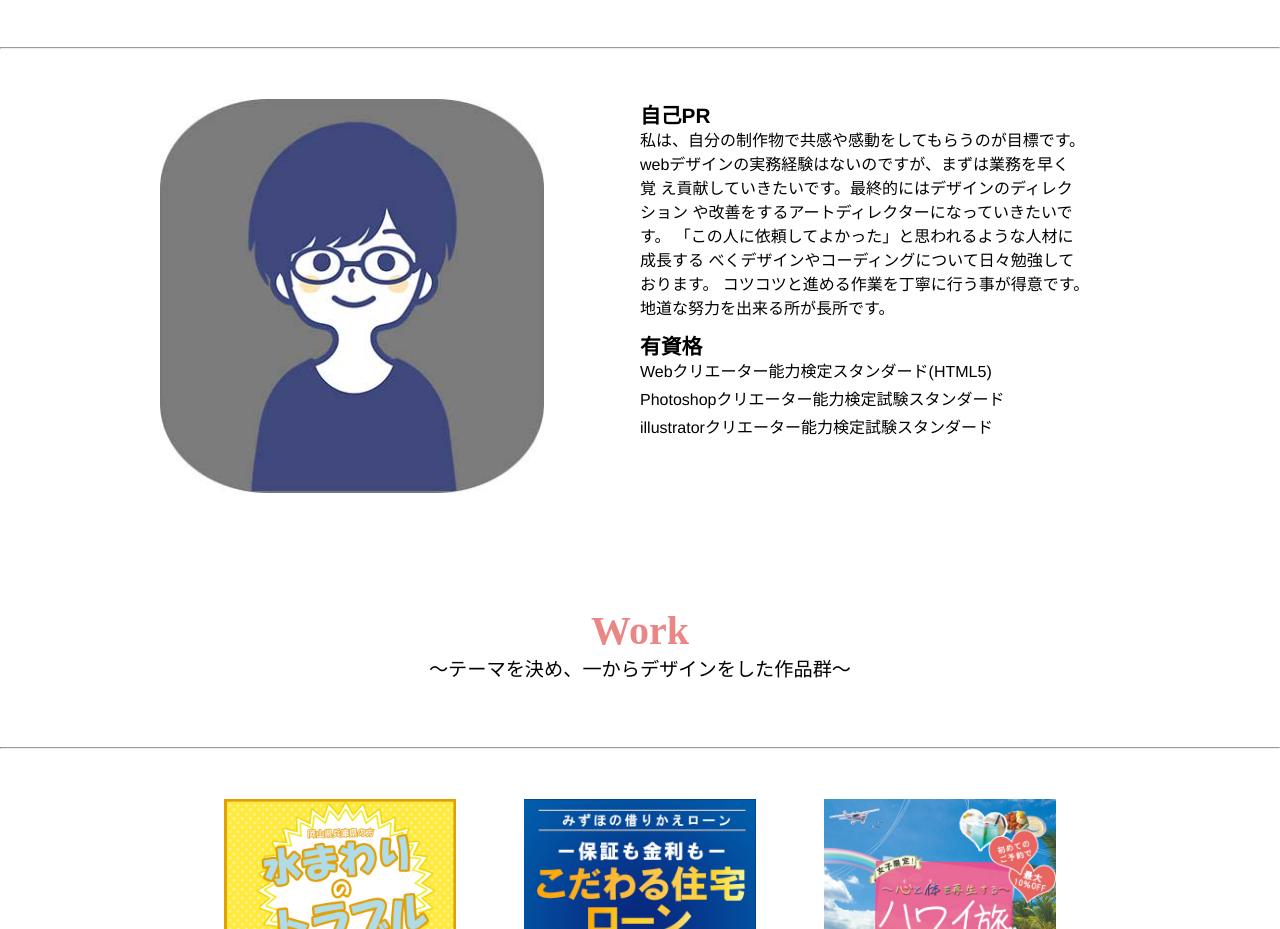
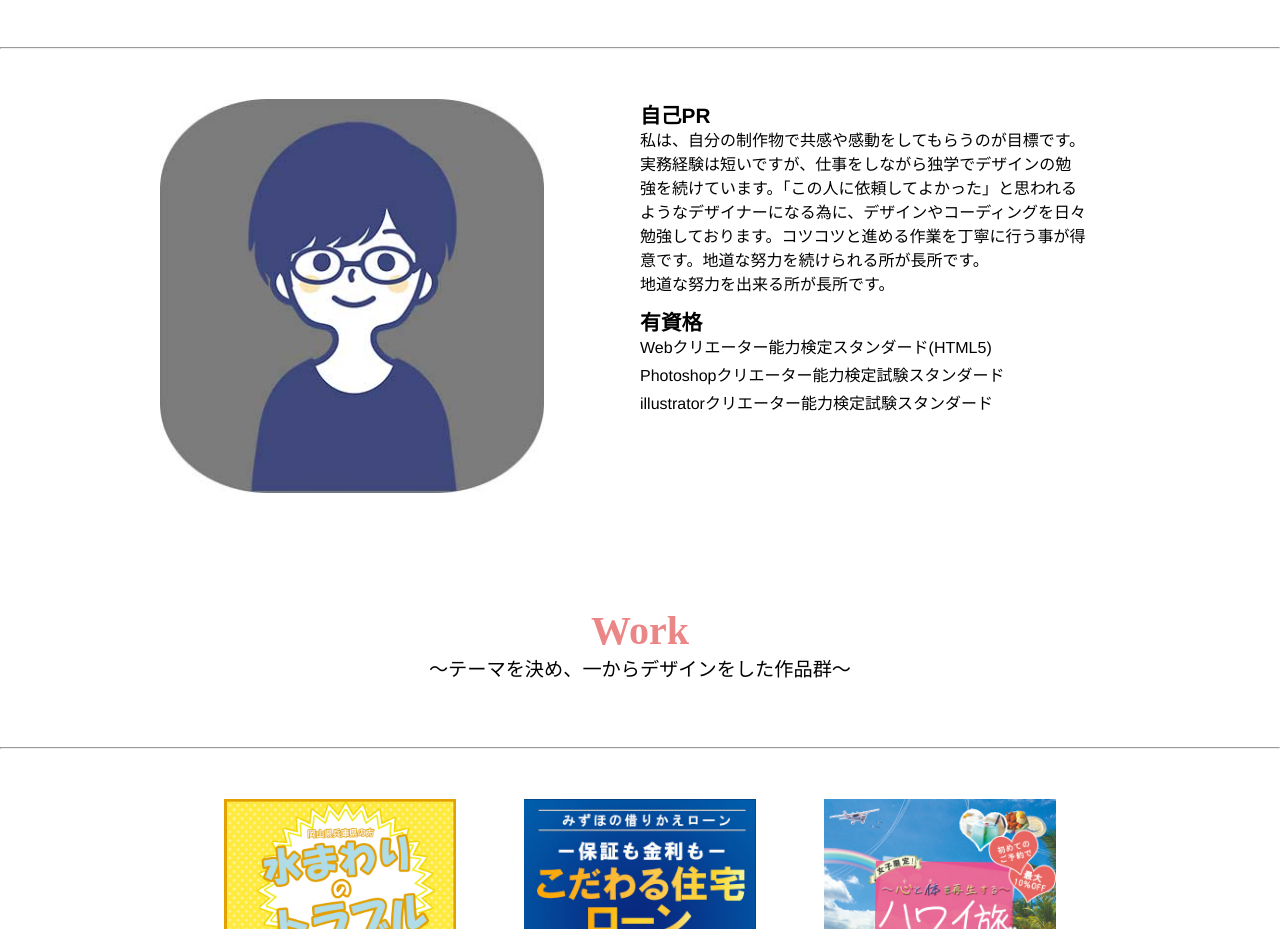
Before and after one commit to masamasasann/portfolio2022, a plain HTML site: page index.html in a window 1280 px wide. Shown: the part 1000-1929 px from the top of the page. Drawn offline with nearby package versions, Linux system fonts and the light colour scheme.

Commit message:
文字修正

```diff
--- a/index.html
+++ b/index.html
@@ -32,12 +32,11 @@
         <div class="PR1-big">
           <span class="PR_title">自己PR</span><br>
           <span class="PR_sentence">私は、自分の制作物で共感や感動をしてもらうのが目標です。<br>
-            webデザインの実務経験はないのですが、まずは業務を早く<br>
-          覚 え貢献していきたいです。最終的にはデザインのディレク<br>
-          ション や改善をするアートディレクターになっていきたいで<br>
-          す。 「この人に依頼してよかった」と思われるような人材に<br>
-          成長する べくデザインやコーディングについて日々勉強して<br>
-          おります。 コツコツと進める作業を丁寧に行う事が得意です。<br>
+            実務経験は短いですが、仕事をしながら独学でデザインの勉<br>
+            強を続けています。「この人に依頼してよかった」と思われる<br>
+            ようなデザイナーになる為に、デザインやコーディングを日々<br>
+            勉強しております。コツコツと進める作業を丁寧に行う事が得<br>
+            意です。地道な努力を続けられる所が長所です。<br>
             地道な努力を出来る所が長所です。</span>
       </div>
         <div class="PR2-big">
```
